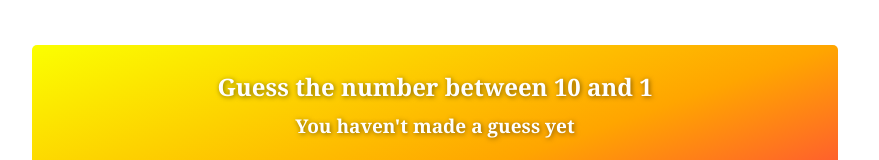
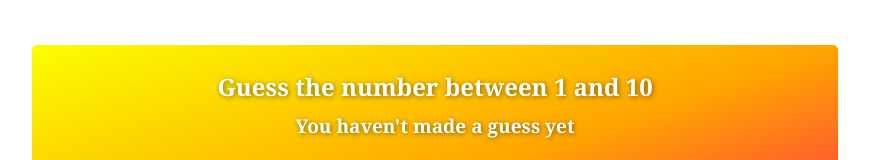
Before and after one commit to Aro1914/Num-Guess, a React (Create React App) app: page / in a window 1280 px wide. Shown: the part 455-615 px from the top of the page, without its empty margins (205-1084 px from the left). Built offline with nearby package versions, Linux system fonts and the light colour scheme.

Commit message:
Refactor typo fixes

```diff
--- a/src/components/Game/Game.jsx
+++ b/src/components/Game/Game.jsx
@@ -38,8 +38,7 @@ const Game = () => {
 	return (
 		<div className={useClasses(styles.contentView)}>
 			<h2 className={useClasses(styles.title)}>
-				Guess the number between {bounds.upperBound} and{' '}
-				{bounds.lowerBound}
+				Guess the number between {bounds.lowerBound} and{' '}{bounds.upperBound}
 			</h2>
 			<h4 className={useClasses(styles.title, styles.subTitle)}>
 				{passed
--- a/src/components/GameConfig/GameConfig.jsx
+++ b/src/components/GameConfig/GameConfig.jsx
@@ -21,7 +21,7 @@ const Game = () => {
 	const confirm = () => {
 		if (Number(upperBound) <= Number(lowerBound)) {
 			alertThis(
-				`Upper Bound must be higher than lower bound`
+				`Upper bound must be higher than lower bound`
 			)
 		} else {
 			setBounds((bounds) => ({
```
